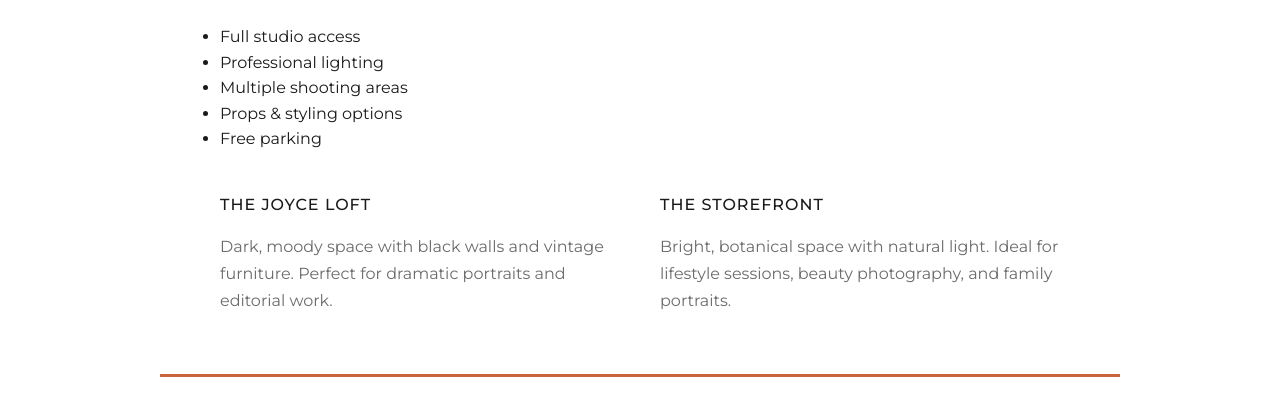
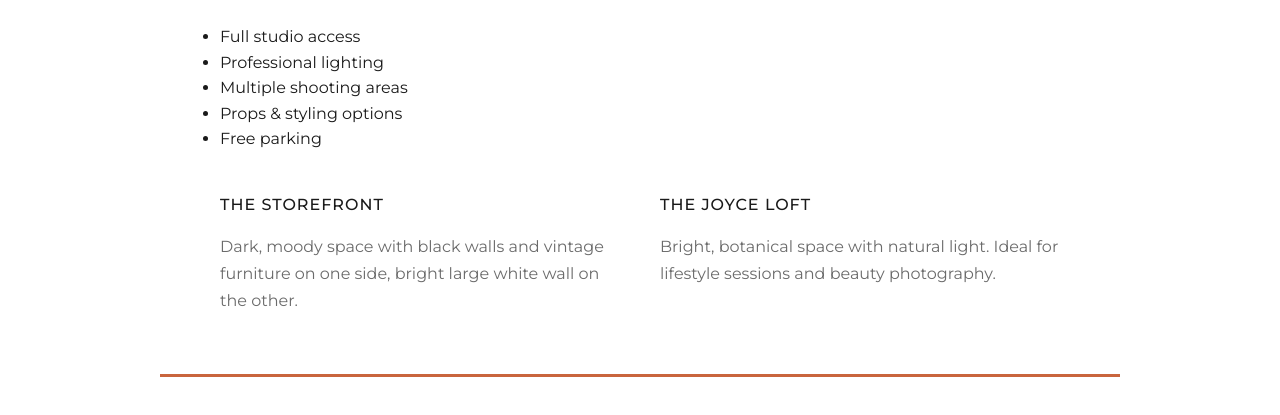
Before and after one commit to noesjj/graceestudio, a plain HTML site: page booking/index.html in a window 1280 px wide. Shown: the part 543-958 px from the top of the page. Drawn offline with nearby package versions, Linux system fonts and the light colour scheme; a script that the page names is missing.

Commit message:
copy updates

```diff
--- a/booking/index.html
+++ b/booking/index.html
@@ -51,13 +51,13 @@
 
             <div class="info-grid" style="margin-top: 40px;">
                 <div class="info-section">
-                    <h3>The Joyce Loft</h3>
-                    <p>Dark, moody space with black walls and vintage furniture. Perfect for dramatic portraits and editorial work.</p>
+                    <h3>The Storefront</h3>
+                    <p>Dark, moody space with black walls and vintage furniture on one side, bright large white wall on the other.</p>
                 </div>
 
                 <div class="info-section">
-                    <h3>The Storefront</h3>
-                    <p>Bright, botanical space with natural light. Ideal for lifestyle sessions, beauty photography, and family portraits.</p>
+                    <h3>The Joyce Loft</h3>
+                    <p>Bright, botanical space with natural light. Ideal for lifestyle sessions and beauty photography.</p>
                 </div>
             </div>
         </section>
```
